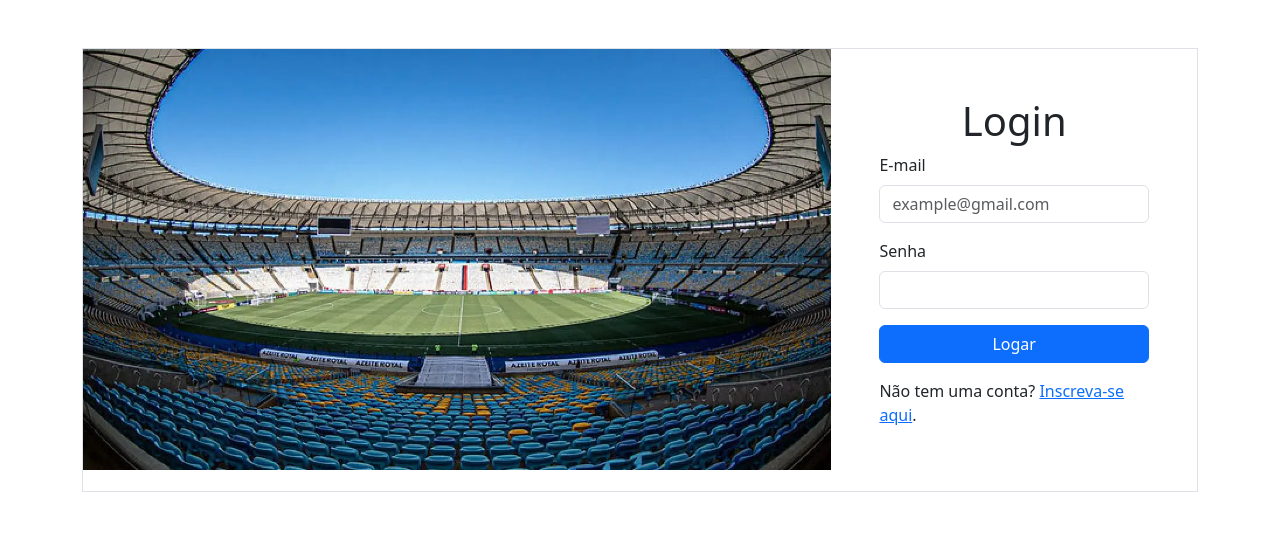
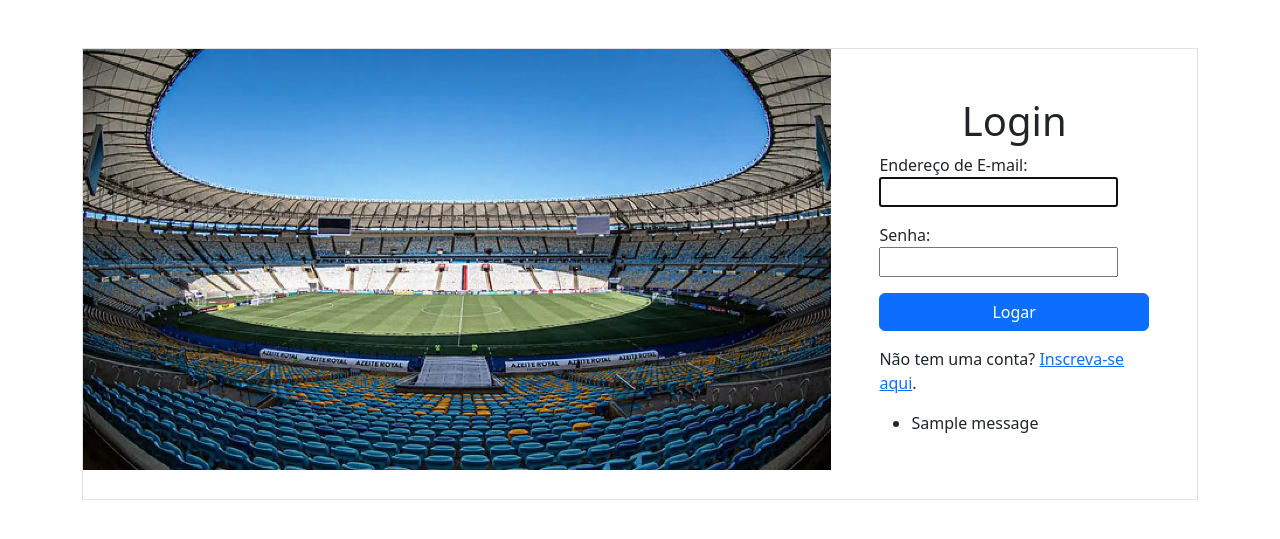
Before and after one commit to WaldembergDev/maraca-ingresso, a Django app: page /core/login/ in a window 1280 px wide. Shown: the part 129-668 px from the top of the page. Run offline with Django 5.2, Linux system fonts and the light colour scheme; tables that the repository leaves empty hold one stand-in row (values such as "Sample post"); one stand-in notice (Sample message) is shown.

Commit message:
chore: desenvolvendo tela de login

```diff
--- a/core/templates/core/login.html
+++ b/core/templates/core/login.html
@@ -10,19 +10,20 @@
             <img class="image-maraca" src="{% static 'img/maracana.webp' %}" alt="Imagem do maracanã">
         </div>
         <form class="d-flex flex-column justify-content-center p-5 w-50">
+            {% csrf_token %}
             <h1 class='text-center'>Login</h1>
-            <div class="mb-3">
-              <label for="inputEmail" class="form-label">E-mail</label>
-              <input type="email" class="form-control" name="inputEmail" id="inputEmail" aria-describedby="emailHelp" placeholder="example@gmail.com">
-            </div>
-            <div class="mb-3">
-              <label for="inputPassword" class="form-label">Senha</label>
-              <input type="password" class="form-control" name="inputPassword" id="inputPassword">
-            </div>
+            {{ form.as_p }}
             <button type="submit" class="btn btn-primary">Logar</button>
             <div class="mt-3">
                 <p>Não tem uma conta? <a href="#">Inscreva-se aqui</a>.</p>
             </div>
+            {% if messages %}
+                <ul class="messages">
+                    {% for message in messages %}
+                        <li{% if message.tags %} class="{{ message.tags }}"{% endif %}>{{ message }}</li>
+                    {% endfor %}
+                </ul>
+            {% endif %}
           </form>
     </div>
 {% endblock %}
--- a/core/views.py
+++ b/core/views.py
@@ -1,6 +1,8 @@
-from django.shortcuts import render
+from django.shortcuts import render, redirect
 from ingressos.models import Ingresso
 from django.contrib.auth import authenticate
+from django.contrib.auth.forms import AuthenticationForm
+from django.contrib import messages
 
 # Create your views here.
 def home(request):
@@ -15,8 +17,20 @@ def login(request):
     # if request.method == ''
     # user = authenticate(username=)
     if request.method == 'GET':
-        return render(request, 'core/login.html')
+        form = AuthenticationForm()
+        context = {
+            'form': form
+        }
     else:
-        email = request.POST.get('inputEmail')
-        senha = request.POST.get('password')
-        user = authenticate(request, )
+        form = AuthenticationForm(request, data=request.POST)
+        if form.is_valid():
+            email = form.cleaned_data.get('email')
+            senha = form.cleaned_data.get('senha')
+            user = authenticate(request, email=email, senha=senha)
+            if user is not None:
+                login(request, user)
+                return redirect('home')
+            else:
+                messages.error(request, 'E-mail ou senha inválidos.')
+
+    return render(request, 'core/login.html', context=context)
```
